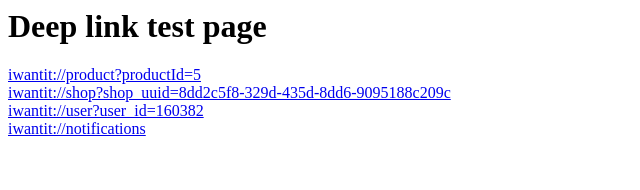
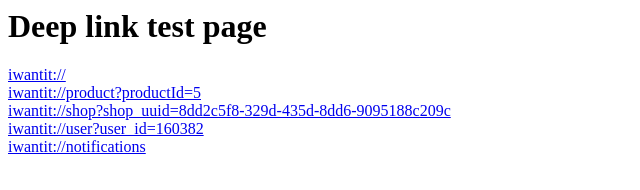
Before and after one commit to david-iwantit/iwantit-tests, a plain HTML site: page index.html in a window 1280 px wide. Shown: the whole page, without its empty margins (0-640 px from the left). Drawn offline with Linux system fonts and the light colour scheme.

Commit message:
Add home

```diff
--- a/index.html
+++ b/index.html
@@ -2,6 +2,7 @@
 
 <h1>Deep link test page</h1>
 
+<div><a href="iwantit://">iwantit://</a></div>
 <div><a href="iwantit://product?productId=5">iwantit://product?productId=5</a></div>
 <div><a href="iwantit://shop?shop_uuid=8dd2c5f8-329d-435d-8dd6-9095188c209c">iwantit://shop?shop_uuid=8dd2c5f8-329d-435d-8dd6-9095188c209c</a></div>
 <div><a href="iwantit://user?user_id=160382">iwantit://user?user_id=160382</a></div>
```
